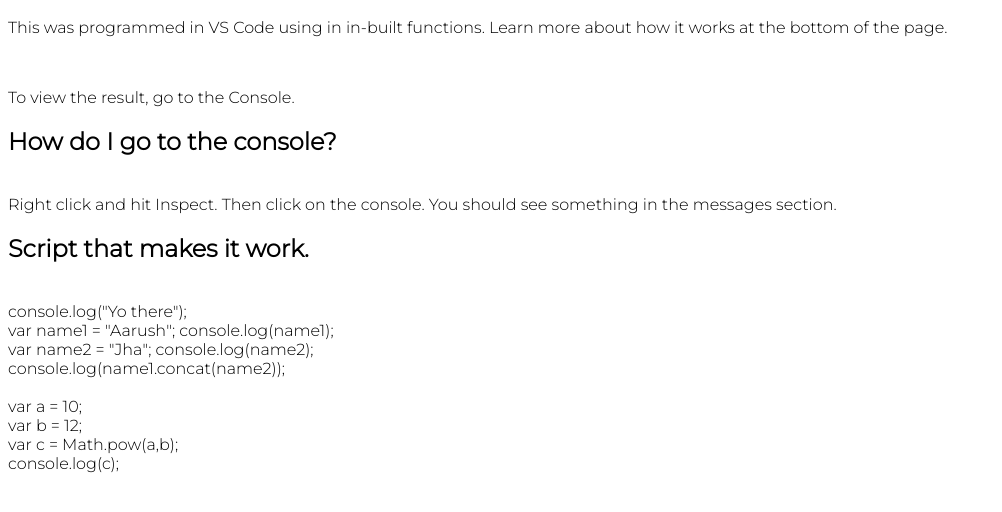
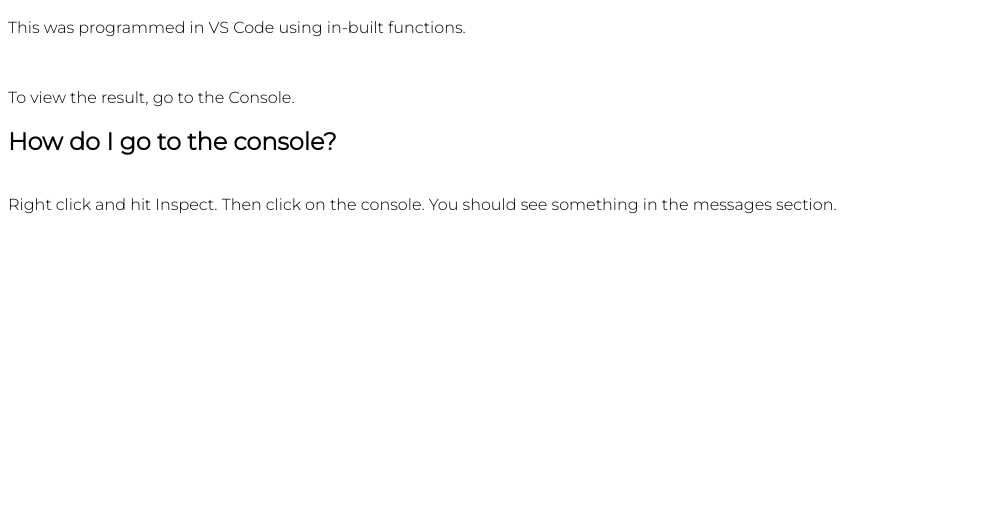
Before and after one commit to thecoder714/Repositry-1, a plain HTML site: page index.html in a window 1280 px wide. Shown: the part 50-562 px from the top of the page, without its empty margins (0-1002 px from the left). Drawn offline with Linux system fonts and the light colour scheme.

Commit message:
Add files via upload

```diff
--- a/index.html
+++ b/index.html
@@ -8,29 +8,9 @@
     <body>
         <h1> Open the Console</h1>
 
-        <p>This was programmed in VS Code using in in-built functions. Learn more about how it works at the bottom of the page.</p>
+        <p>This was programmed in VS Code using in-built functions.</p>
         <br>
         <p>To view the result, go to the Console. <br> <h2>How do I go to the console?</h2> <br> Right click and hit Inspect. Then click on the console. You should see something in the messages section.</p>
-
-        <p><h2>Script that makes it work.</h2><br>
-            console.log("Yo there");
-            <br>
-            var name1 = "Aarush";
-            console.log(name1);
-            <br>
-            var name2 = "Jha";
-            console.log(name2);
-            <br>
-            console.log(name1.concat(name2));
-            <br><br>
-            var a = 10;
-            <br>
-            var b = 12;
-            <br>
-            var c = Math.pow(a,b);
-            <br>
-            console.log(c);
-        </p>
 
         <script>
             console.log("Yo there");
@@ -43,10 +23,25 @@
 
             console.log(name1.concat(name2));
 
+            function exp (a,b) {
+                var c = Math.pow(a,b);
+                console.log(c);
+            }
             var a = 10;
             var b = 12;
-            var c = Math.pow(a,b);
-            console.log(c);
+            exp (a,b)
+
+            var a = 5;
+            var b = 6;
+            exp(a,b);
+
+            var a = 12;
+            var b = 6;
+            exp (a,b)
+
+            var a = 4;
+            var b = 9;
+            exp(a,b)
         </script>
     </body>
 </html>
```
